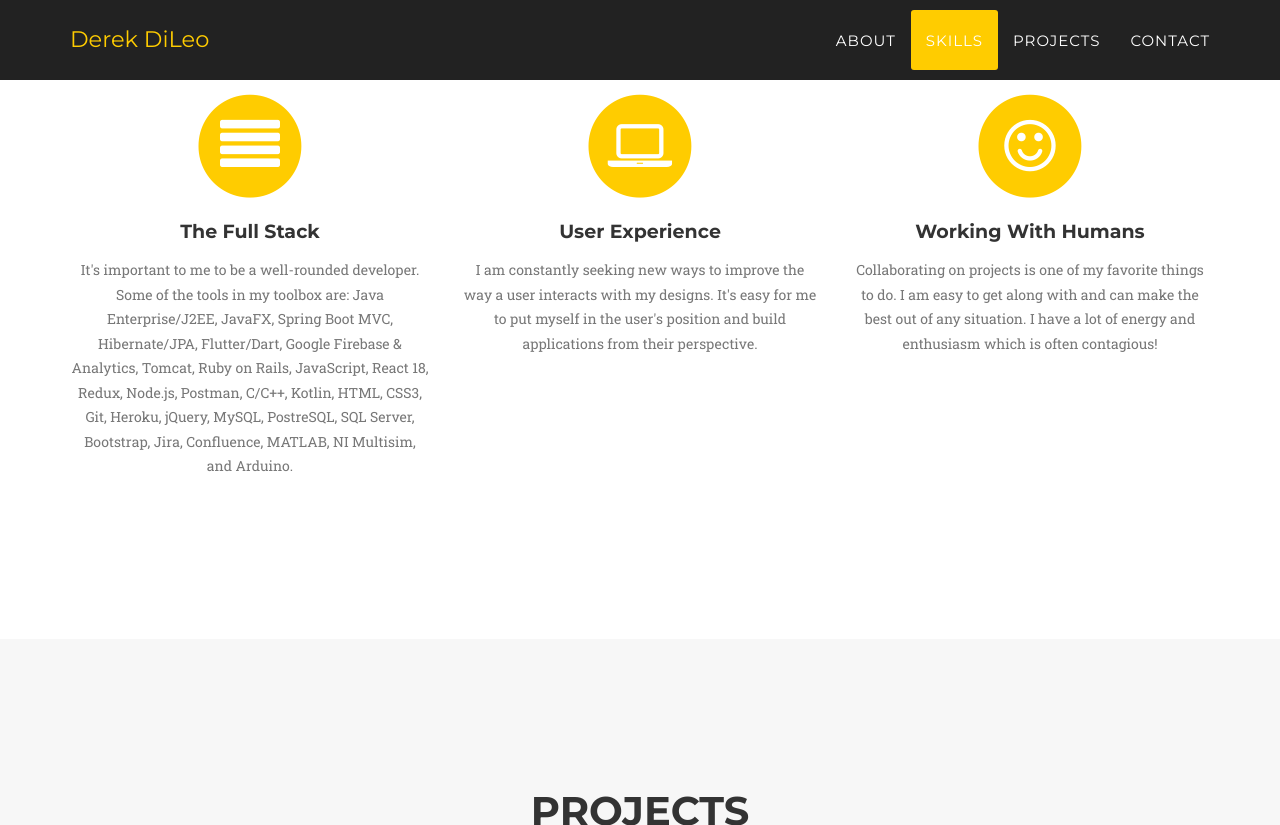
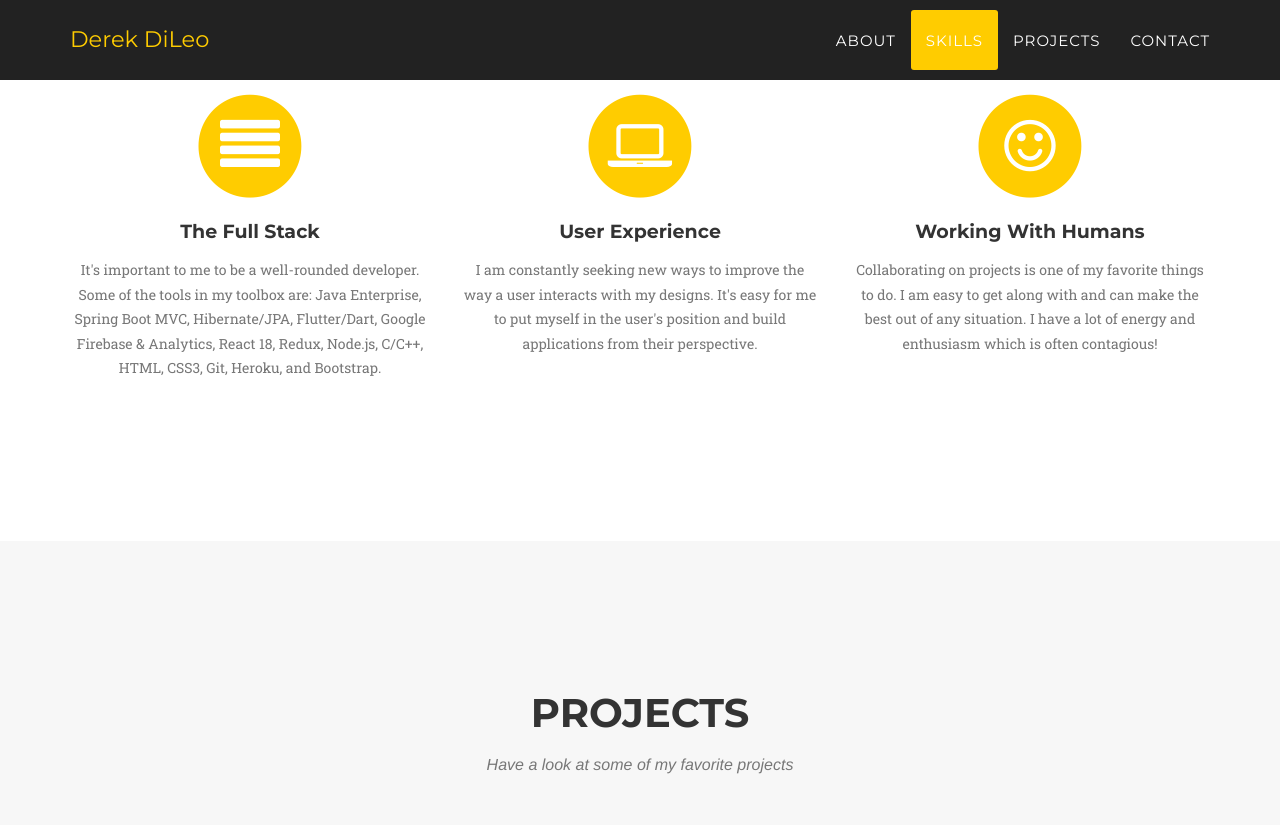
Before and after one commit to iMears/iMears.github.io, a Jekyll site: the page built from index.html, in a window 1280 px wide and 900 px high, scrolled down 2046 px, cut to the strip 0-825 px from the top of the window. Built offline with Jekyll 4.4.1, drawn with Linux system fonts in a browser that asks for light colours; some web fonts are replaced.

Commit message:
Edit skills section.

```diff
--- a/_includes/skills.html
+++ b/_includes/skills.html
@@ -15,12 +15,8 @@
                 </span>
                 <h4 class="service-heading">The Full Stack</h4>
                 <p class="text-muted">It's important to me to be a well-rounded developer. Some of the tools in my
-                    toolbox are: Java Enterprise/J2EE, JavaFX, Spring Boot MVC, Hibernate/JPA, Flutter/Dart, Google
-                    Firebase &
-                    Analytics, Tomcat, Ruby on Rails, JavaScript, React 18, Redux, Node.js, Postman, C/C++, Kotlin,
-                    HTML, CSS3, Git,
-                    Heroku, jQuery, MySQL, PostreSQL, SQL Server, Bootstrap, Jira, Confluence, MATLAB, NI Multisim, and
-                    Arduino.</p>
+                    toolbox are: Java Enterprise, Spring Boot MVC, Hibernate/JPA, Flutter/Dart, Google
+                    Firebase & Analytics, React 18, Redux, Node.js, C/C++, HTML, CSS3, Git, Heroku, and Bootstrap.</p>
             </div>
             <div class="col-md-4">
                 <span class="fa-stack fa-4x">
```
